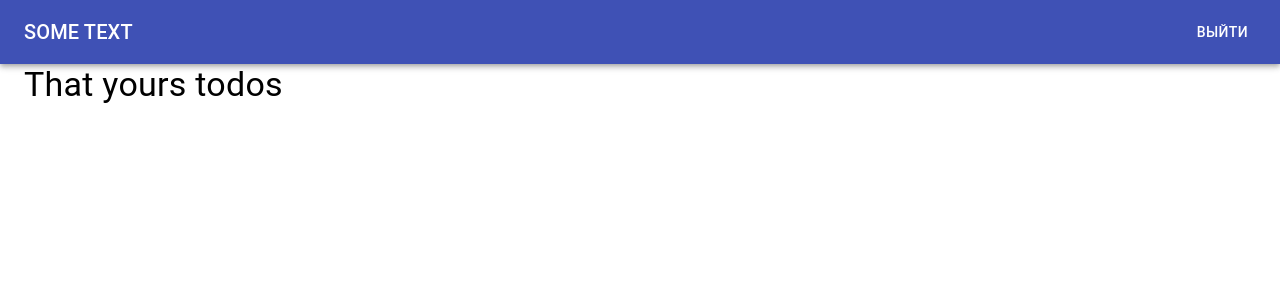
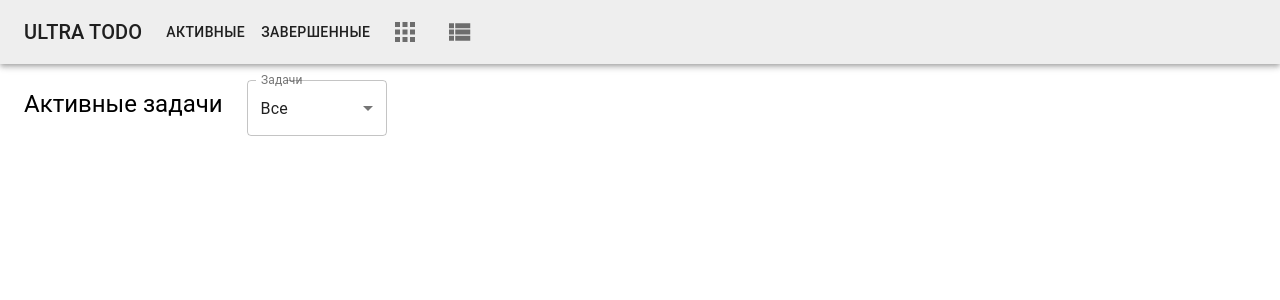
Before and after one commit to andrey-kulevich/ultra_todo, a React (Create React App) app: page /notes in a window 1280 px wide. Shown: the top 300 px of the page. Built offline with nearby package versions, Linux system fonts and the light colour scheme.

Commit message:
added title of page and some settings buttons

```diff
--- a/src/App.tsx
+++ b/src/App.tsx
@@ -1,21 +1,28 @@
 import React from 'react';
 import './App.css';
-import {
-  BrowserRouter as Router
-} from "react-router-dom"
+import {BrowserRouter as Router} from "react-router-dom"
 import { CookiesProvider } from 'react-cookie';
 import {useRoutes} from "./hooks/useRoutes";
+import {createMuiTheme} from "@material-ui/core";
+import { ThemeProvider } from '@material-ui/core/styles';
 
+const theme = createMuiTheme({
+    palette: {
+        primary: { main: '#eeeeee' },
+        secondary: { main: '#e57373' },
+        success:{ main:'#4791db' }
+    },
+});
 
-function App() {
+export default function App() {
   const routes = useRoutes()
   return (
-      <Router>
-        <CookiesProvider>
-          {routes}
-        </CookiesProvider>
-      </Router>
+      <ThemeProvider theme={theme}>
+          <Router>
+              <CookiesProvider>
+                  {routes}
+              </CookiesProvider>
+          </Router>
+      </ThemeProvider>
   );
 }
-
-export default App;
--- a/src/components/Header.tsx
+++ b/src/components/Header.tsx
@@ -3,31 +3,31 @@ import { createStyles, makeStyles, Theme } from '@material-ui/core/styles';
 import AppBar from '@material-ui/core/AppBar';
 import Toolbar from '@material-ui/core/Toolbar';
 import Typography from '@material-ui/core/Typography';
-import {Button} from "@material-ui/core";
+import {Button, Grid, IconButton} from "@material-ui/core";
 import {useCookies} from "react-cookie";
 import {useHistory} from "react-router-dom";
 import {routes} from "../helpers/routes";
+import AppsIcon from "@material-ui/icons/Apps";
+import ViewListIcon from "@material-ui/icons/ViewList";
 
 const useStyles = makeStyles((theme: Theme) =>
     createStyles({
         root: {
             flexGrow: 1,
-            color:'#fff'
         },
         title: {
-            flexGrow: 1,
-            color: '#fff',
-            cursor: "pointer"
+            cursor: "pointer",
+            marginRight: theme.spacing(2)
         },
         img:{
             width: theme.spacing(5),
             height: theme.spacing(5),
             marginRight: theme.spacing(1),
-            color: '#fff'
         },
-        logout:{
-            color: '#fff'
-        }
+        icon: {
+            width: 30,
+            height: 30,
+        },
     }),
 );
 
@@ -40,20 +40,25 @@ export default function Header() {
         removeCookie('user')
     }
 
-    const goToHome = () => {
-        history.push(routes.notes)
-    }
-
     return (
         <AppBar position="static">
             <Toolbar>
-                <Typography variant="h6" className={classes.title} onClick={goToHome}>
-                    {'some text'.toUpperCase()}
+                <Typography variant="h6" className={classes.title} onClick={() => history.push(routes.notes)}>
+                    ULTRA TODO
                 </Typography>
 
-                <Button className={classes.logout} onClick={logout}>
-                    ВЫЙТИ
+                <Button onClick={logout}>
+                    АКТИВНЫЕ
                 </Button>
+                <Button onClick={logout}>
+                    ЗАВЕРШЕННЫЕ
+                </Button>
+                <IconButton>
+                    <AppsIcon className={classes.icon}/>
+                </IconButton>
+                <IconButton >
+                    <ViewListIcon className={classes.icon}/>
+                </IconButton>
             </Toolbar>
         </AppBar>
     );
--- a/src/containers/PageContainer.tsx
+++ b/src/containers/PageContainer.tsx
@@ -6,7 +6,7 @@ export const PageContainer = ({children} : {children:any}) => {
     return(
         <>
             <Header/>
-            <Container>
+            <Container style={{paddingTop: '1em'}}>
                 {children}
             </Container>
         </>
--- a/src/pages/NotesPage.tsx
+++ b/src/pages/NotesPage.tsx
@@ -1,37 +1,55 @@
 import {PageContainer} from "../containers/PageContainer";
-import {
-    Typography
-} from "@material-ui/core";
+import {FormControl, Grid, Icon, IconButton, InputLabel, MenuItem, Select, Typography} from "@material-ui/core";
 import React, {useEffect, useState} from "react";
 import {useHttp} from "../hooks/useHttp";
+import {createStyles, makeStyles, Theme} from "@material-ui/core/styles";
 
+const useStyles = makeStyles((theme: Theme) =>
+    createStyles({
+        icon: {
+            width: 40,
+            height: 40,
+        },
+        formControl: {
+            minWidth: 140,
+        },
+        title: {
+            marginRight: theme.spacing(3),
+            paddingTop: theme.spacing(1)
+        }
+    }),
+);
 
 export const NotesPage = () => {
-    const [checked, setChecked] = useState([0]);
+    const classes = useStyles();
+
+    const [view, setView] = useState<number>(1);
     const {loading, request} = useHttp()
 
     useEffect(() => {
 
     },[])
 
-
-    const handleToggle = (value: number) => () => {
-        const currentIndex = checked.indexOf(value);
-        const newChecked = [...checked];
-
-        if (currentIndex === -1) {
-            newChecked.push(value);
-        } else {
-            newChecked.splice(currentIndex, 1);
-        }
-
-        setChecked(newChecked);
-    };
-
     return(
         <PageContainer>
-            <Typography variant={"h4"} gutterBottom>That yours todos</Typography>
-
+            <Grid container direction={"row"}>
+                <Typography variant={"h5"} className={classes.title}>Активные задачи</Typography>
+                <FormControl variant={'outlined'} className={classes.formControl}>
+                    <InputLabel id="demo-simple-select-outlined-label">Задачи</InputLabel>
+                    <Select
+                        labelId="demo-simple-select-outlined-label"
+                        id="demo-simple-select-outlined"
+                        value={view}
+                        onChange={(e) => setView(e.target.value as number)}
+                        label="Age"
+                    >
+                        <MenuItem value={1}>Все</MenuItem>
+                        <MenuItem value={2}>За неделю</MenuItem>
+                        <MenuItem value={3}>За месяц</MenuItem>
+                        <MenuItem value={4}>За год</MenuItem>
+                    </Select>
+                </FormControl>
+            </Grid>
         </PageContainer>
     )
 }
```
